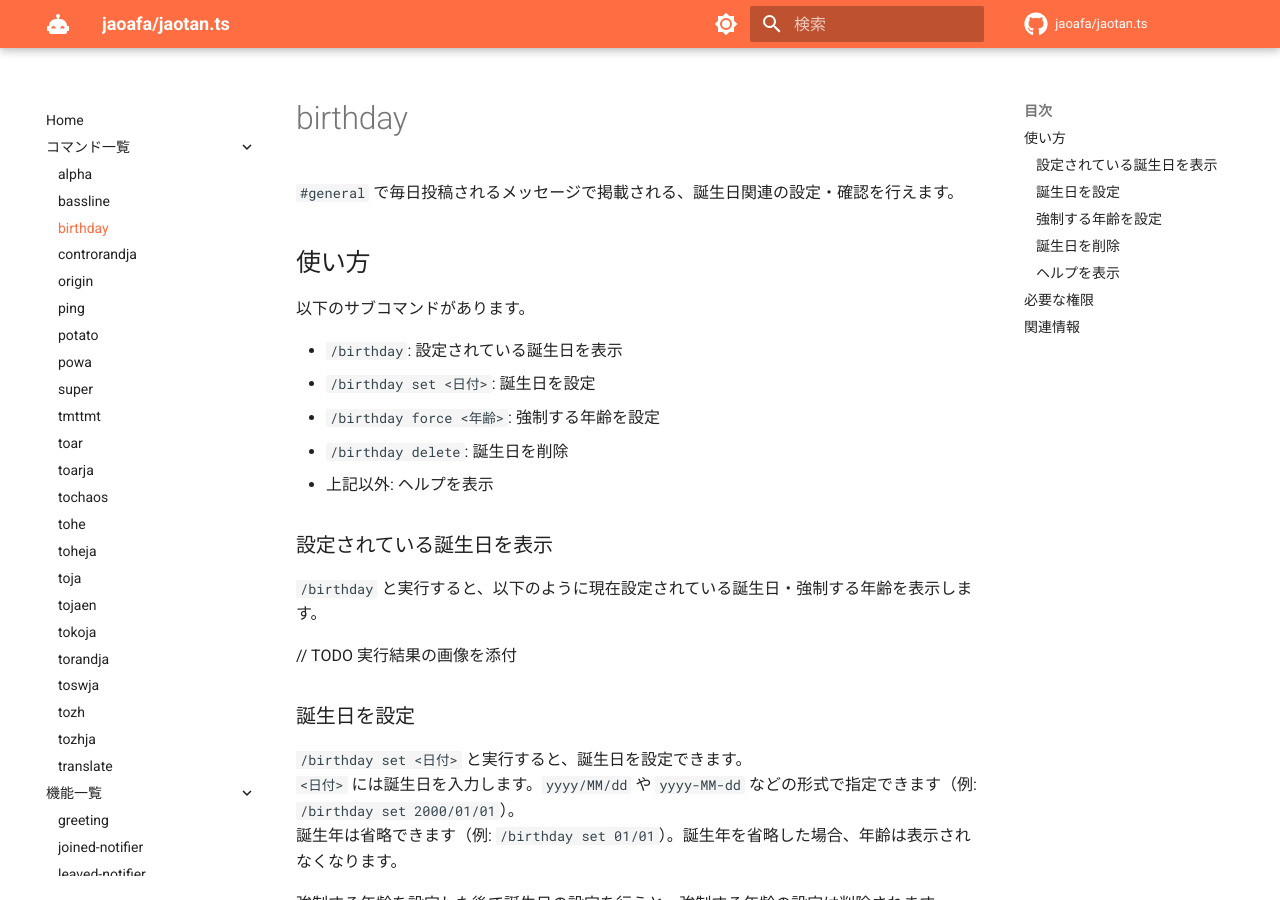
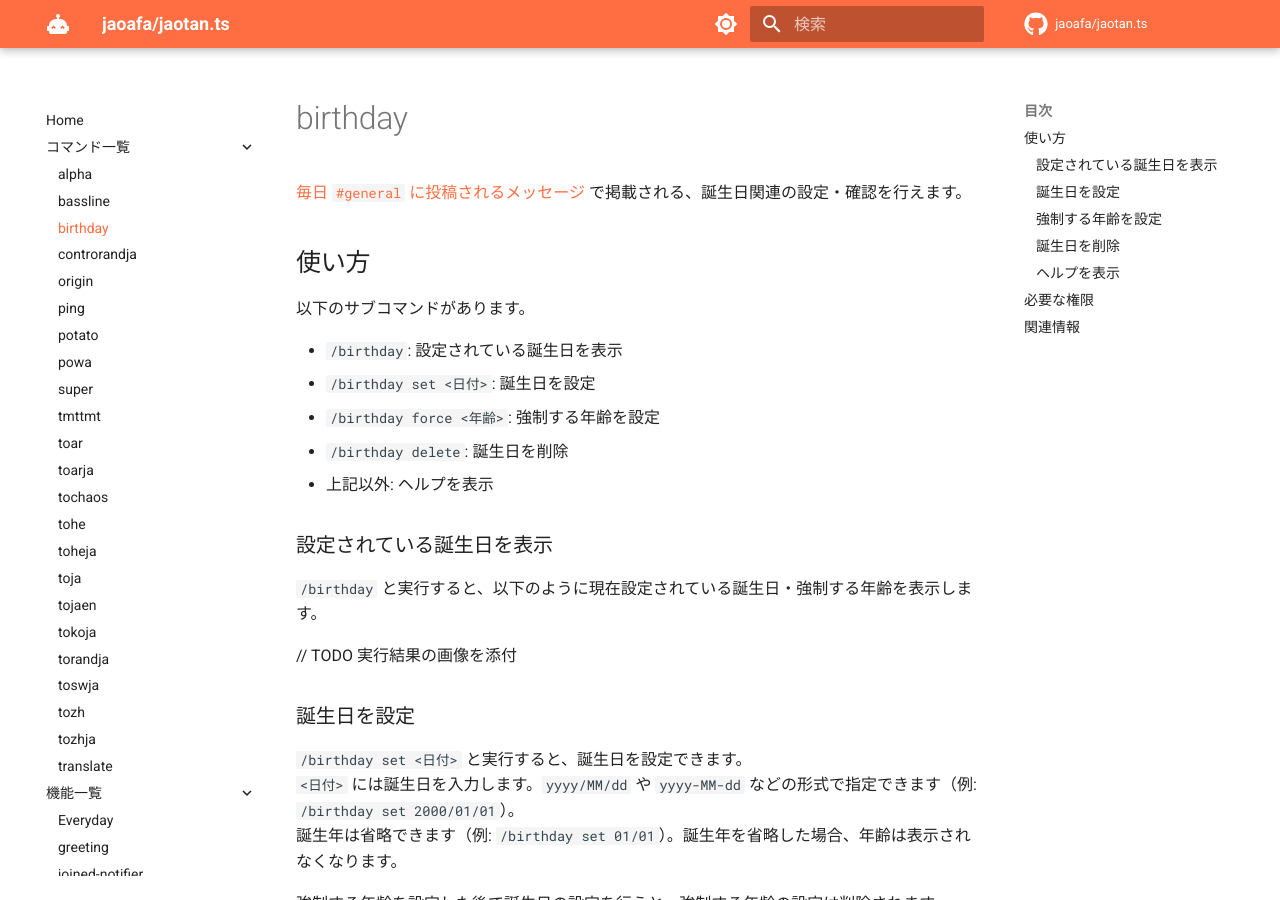
Before and after one commit to jaoafa/jaotan.ts, an MkDocs documentation site: the page built from docs/commands/birthday.md, in a window 1280 px wide and 900 px high. Built offline with MkDocs 1.6.1 and Material for MkDocs 9.7.7, drawn with Linux system fonts in a browser that asks for light colours; comment, search, counter and statistics services are not loaded.

Commit message:
fix: link

```diff
--- a/docs/commands/birthday.md
+++ b/docs/commands/birthday.md
@@ -3,7 +3,7 @@ title: birthday
 template: command.html
 ---
 
-`#general` で毎日投稿されるメッセージで掲載される、誕生日関連の設定・確認を行えます。
+[毎日 `#general` に投稿されるメッセージ](../features/everyday.md) で掲載される、誕生日関連の設定・確認を行えます。
 
 ## 使い方
 
```
Also changed, not shown: docs/features/everyday.md (added).
